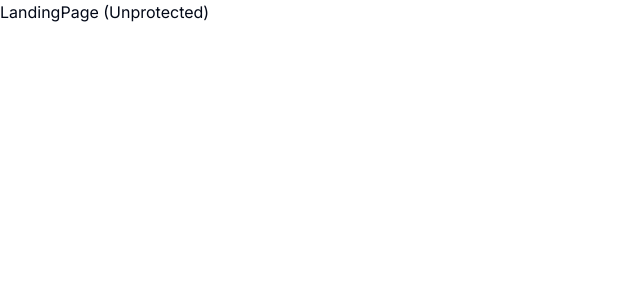
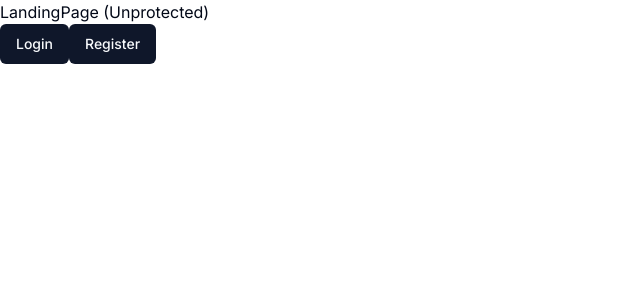
Before and after one commit to vijay711-github/Ai-Sass-Platform, a Next.js app: page / in a window 1280 px wide. Shown: the top 300 px of the page, without its empty margins (0-640 px from the left). Built offline with nearby package versions, Linux system fonts and the light colour scheme.

Commit message:
added clerk library for user authentication and added sign-in-up routes and middleware

```diff
--- /dev/null
+++ b/app/(auth)/(routes)/sign-in/[[...sign-in]]/page.tsx
@@ -0,0 +1,5 @@
+import { SignIn } from "@clerk/nextjs";
+
+export default function Page() {
+	return <SignIn />;
+}
--- /dev/null
+++ b/app/(auth)/(routes)/sign-up/[[...sign-up]]/page.tsx
@@ -0,0 +1,5 @@
+import { SignUp } from "@clerk/nextjs";
+
+export default function Page() {
+	return <SignUp />;
+}
--- /dev/null
+++ b/app/(auth)/layout.tsx
@@ -0,0 +1,9 @@
+import React from "react";
+
+const AuthLayout = ({ children }: { children: React.ReactNode }) => {
+	return (
+		<div className="flex items-center justify-center h-full">{children}</div>
+	);
+};
+
+export default AuthLayout;
--- a/app/(dashboard)/(routes)/dashboard/page.tsx
+++ b/app/(dashboard)/(routes)/dashboard/page.tsx
@@ -1,9 +1,15 @@
-import React from 'react'
+import { UserButton } from "@clerk/nextjs";
+import React from "react";
 
 const DashboardPage = () => {
-  return (
-    <div>Dashbaord page(Authorized)</div>
-  )
-}
+	return (
+		<div className="flex justify-around">
+			<div>Dashbaord page(Authorized)</div>
+			<div>
+				<UserButton afterSignOutUrl="/" />
+			</div>
+		</div>
+	);
+};
 
 export default DashboardPage;
--- a/app/(landing)/page.tsx
+++ b/app/(landing)/page.tsx
@@ -1,5 +1,20 @@
+import { Button } from "@/components/ui/button";
+import Link from "next/link";
+
 const LandingPage = () => {
-    return <div>LandingPage (Unprotected)</div>;
+	return (
+		<div>
+			LandingPage (Unprotected)
+			<div>
+				<Link href="/sign-in">
+					<Button>Login</Button>
+				</Link>
+				<Link href="/sign-up">
+					<Button>Register</Button>
+				</Link>
+			</div>
+		</div>
+	);
 };
 
 export default LandingPage;
--- a/app/layout.tsx
+++ b/app/layout.tsx
@@ -1,22 +1,25 @@
-import './globals.css'
-import type { Metadata } from 'next'
-import { Inter } from 'next/font/google'
+import "./globals.css";
+import type { Metadata } from "next";
+import { Inter } from "next/font/google";
+import { ClerkProvider } from "@clerk/nextjs";
 
-const inter = Inter({ subsets: ['latin'] })
+const inter = Inter({ subsets: ["latin"] });
 
 export const metadata: Metadata = {
-  title: 'Genius',
-  description: 'Ai Platform',
-}
+	title: "Genius",
+	description: "Ai Platform",
+};
 
 export default function RootLayout({
-  children,
+	children,
 }: {
-  children: React.ReactNode
+	children: React.ReactNode;
 }) {
-  return (
-    <html lang="en">
-      <body className={inter.className}>{children}</body>
-    </html>
-  )
+	return (
+		<ClerkProvider>
+			<html lang="en">
+				<body className={inter.className}>{children}</body>
+			</html>
+		</ClerkProvider>
+	);
 }
--- a/package.json
+++ b/package.json
@@ -9,6 +9,7 @@
     "lint": "next lint"
   },
   "dependencies": {
+    "@clerk/nextjs": "^4.23.2",
     "@radix-ui/react-slot": "^1.0.2",
     "@types/node": "20.4.10",
     "@types/react": "18.2.20",
```
Also changed, not shown: middleware.ts (added, +12 -0 lines), 2 other files (tests, documents, lock files or other folders).
